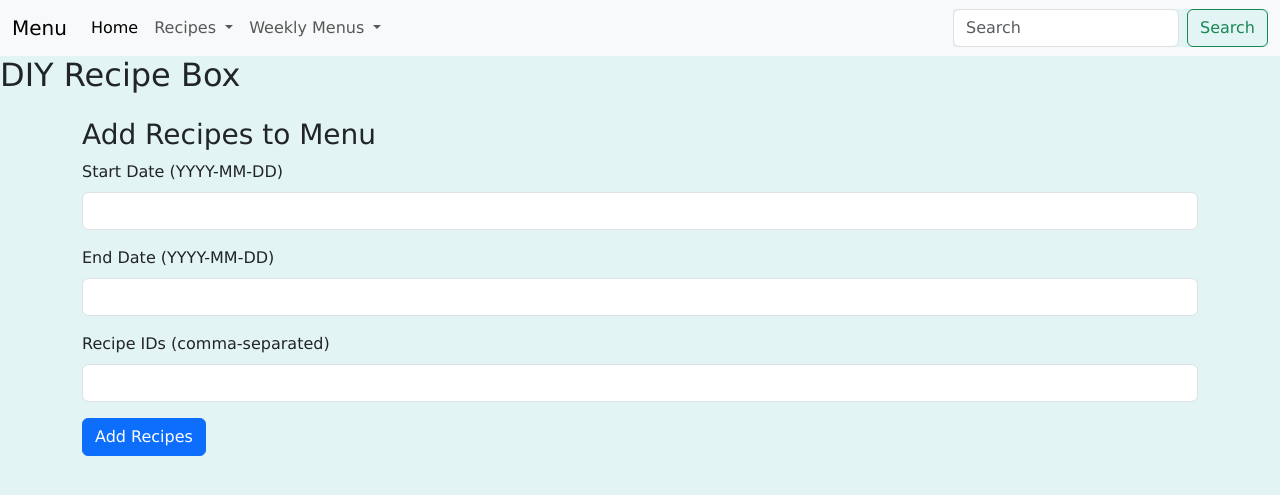
After one commit to ak-run/meal-planner, a Flask app: page /recipes/add_to_menu in a window 1280 px wide. The commit adds this page. Shown: the top 495 px of the page. Run offline with Flask 3, Linux system fonts and the light colour scheme; parts of the project's set-up code (start-up, migrations or seed data) failed here and were passed over; some libraries are stand-ins or nearby versions.

Commit message:
adding recipes to menu

```diff
--- a/app.py
+++ b/app.py
@@ -2,7 +2,7 @@ from flask import Flask, render_template
 from flask_bootstrap import Bootstrap5
 from flask_wtf import FlaskForm, CSRFProtect
 from wtforms import StringField, SubmitField
-from wtforms.validators import DataRequired, Length
+from wtforms.validators import DataRequired, Length, Regexp
 import secrets
 
 
@@ -41,6 +41,11 @@ class AddRecipeForm(FlaskForm):
     image_url = StringField('Image URL', validators=[DataRequired(), Length(1, 255)])
     submit = SubmitField('Submit')
 
+class AddRecipesToMenuForm(FlaskForm):
+    start_date = StringField('Start Date (YYYY-MM-DD)', validators=[DataRequired(), Regexp(r'^\d{4}-\d{2}-\d{2}$', message='Invalid date format. Use YYYY-MM-DD.')])
+    end_date = StringField('End Date (YYYY-MM-DD)', validators=[DataRequired(), Regexp(r'^\d{4}-\d{2}-\d{2}$', message='Invalid date format. Use YYYY-MM-DD.')])
+    recipe_ids = StringField('Recipe IDs (comma-separated)', validators=[DataRequired(), Length(min=1, message='At least one recipe ID is required.')])
+    submit = SubmitField('Add Recipes to Menu')
 
 @app.route('/')
 def welcome():
@@ -119,5 +124,27 @@ def add_recipe():
     return render_template('add_recipe.html', add_recipe_form=form, results=results, message=message)
 
 
+@app.route('/recipes/add_to_menu', methods=['GET', 'POST'])
+def add_recipes_to_menu_route():
+    form = AddRecipesToMenuForm()
+
+    if form.validate_on_submit():
+        start_date = form.start_date.data
+        end_date = form.end_date.data
+        recipe_ids = [int(id.strip()) for id in form.recipe_ids.data.split(',')]
+
+        try:
+            result = recipe_db.add_recipes_to_menu(start_date, end_date, recipe_ids)
+            # Handle the result as needed
+        except DbConnectionError as e:
+            # Handle database connection errors
+            return str(e), 500
+        except Exception as e:
+            # Handle other unexpected errors
+            return 'An error occurred', 500
+
+    return render_template('add_to_menu.html', form=form)
+
+
 if __name__ == '__main__':
     app.run(debug=True)
--- a/docs/plan.txt
+++ b/docs/plan.txt
@@ -1,6 +1,6 @@
-- Make function to add a recipe and flask form for it
-- think how to create menu and shopping list
-
+- when creating a menu, need to be able to get the id from it to then pass onto query to add recipes to that menu
+- then display message to the user menu number 5 created
+- make a page to display a menu to the user using one of the views? and something to display all recipe details like in the existing function
 
 MAIN FUNCTIONS
 - find and display recipe
--- /dev/null
+++ b/templates/add_to_menu.html
@@ -0,0 +1,52 @@
+{% extends "base.html" %}
+
+{% block title %}Add Recipes to Menu{% endblock %}
+
+{% block content %}
+  <div class="container mt-4">
+    <h3>Add Recipes to Menu</h3>
+    <form method="post" action="{{ url_for('add_recipes_to_menu_route') }}">
+      {{ form.csrf_token }}
+
+      <div class="mb-3">
+        {{ form.start_date.label(class="form-label") }}
+        {{ form.start_date(class="form-control") }}
+        {% if form.start_date.errors %}
+          <div class="text-danger">{{ form.start_date.errors[0] }}</div>
+        {% endif %}
+      </div>
+
+      <div class="mb-3">
+        {{ form.end_date.label(class="form-label") }}
+        {{ form.end_date(class="form-control") }}
+        {% if form.end_date.errors %}
+          <div class="text-danger">{{ form.end_date.errors[0] }}</div>
+        {% endif %}
+      </div>
+
+      <div class="mb-3">
+        {{ form.recipe_ids.label(class="form-label") }}
+        {{ form.recipe_ids(class="form-control") }}
+        {% if form.recipe_ids.errors %}
+          <div class="text-danger">{{ form.recipe_ids.errors[0] }}</div>
+        {% endif %}
+      </div>
+
+      <button type="submit" class="btn btn-primary">Add Recipes</button>
+    </form>
+
+    {% if result %}
+      <div class="mt-3">
+        {% if result == 200 %}
+          <div class="alert alert-success" role="alert">
+            Recipes added successfully!
+          </div>
+        {% else %}
+          <div class="alert alert-danger" role="alert">
+            An error occurred while adding recipes.
+          </div>
+        {% endif %}
+      </div>
+    {% endif %}
+  </div>
+{% endblock %}
--- a/templates/base.html
+++ b/templates/base.html
@@ -41,7 +41,7 @@
                   Weekly Menus
                 </a>
                 <ul class="dropdown-menu">
-                  <li><a class="dropdown-item" href="#">Create a Menu</a></li>
+                  <li><a class="dropdown-item" href="http://127.0.0.1:5000/recipes/add_to_menu">Create a Menu</a></li>
                   <li><a class="dropdown-item" href="#">Find a Menu</a></li>
                   <li><hr class="dropdown-divider"></li>
                   <li><a class="dropdown-item" href="#">Get a Shopping List</a></li>
```
